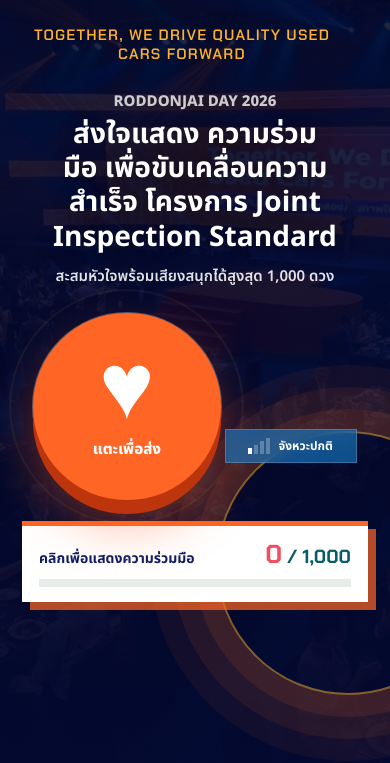
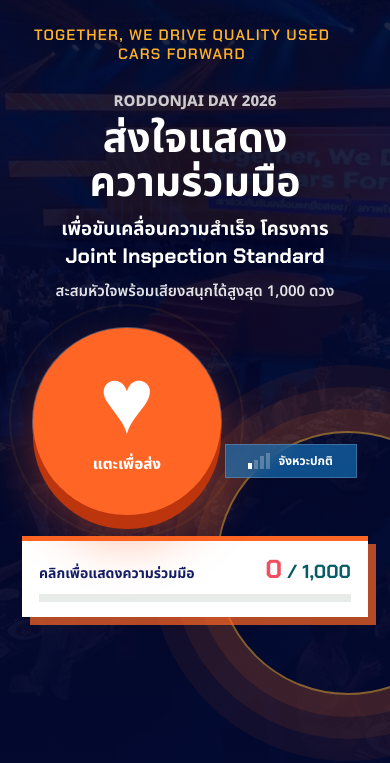
Before and after one commit to Noboyband/chatgpt-roddonjaiday2026, a website: page play.html in a window 390 px wide. Shown: the part 81-844 px from the top of the page. Drawn offline with Linux system fonts and the light colour scheme.

Commit message:
Match mobile activity title layout

```diff
--- a/play.html
+++ b/play.html
@@ -18,9 +18,10 @@
     </header>
 
     <section class="play-content">
-      <p class="event-theme-line">TOGETHER, WE DRIVE QUALITY USED CARS FORWARD</p>
+      <p class="event-theme-line">TOGETHER, WE DRIVE QUALITY USED<br>CARS FORWARD</p>
       <p class="eyebrow">RODDONJAI DAY 2026</p>
-      <h1 class="collaboration-title">ส่งใจแสดง ความร่วมมือ เพื่อขับเคลื่อนความสำเร็จ โครงการ Joint Inspection Standard</h1>
+      <h1 class="collaboration-title">ส่งใจแสดง<br>ความร่วมมือ</h1>
+      <h2 class="project-title">เพื่อขับเคลื่อนความสำเร็จ โครงการ<br><span>Joint Inspection Standard</span></h2>
       <p>สะสมหัวใจพร้อมเสียงสนุกได้สูงสุด 1,000 ดวง</p>
 
       <button id="heart-button" class="heart-button" aria-label="ส่งหัวใจ">
--- a/public/style.css
+++ b/public/style.css
@@ -301,9 +301,24 @@
   width: min(100%, 430px);
   margin-left: auto;
   margin-right: auto;
-  font-size: clamp(25px, 7.2vw, 38px);
-  line-height: 1.22;
-  text-wrap: balance;
+  font-size: clamp(36px, 10.5vw, 52px);
+  line-height: 1.08;
+}
+
+.project-title {
+  width: min(100%, 440px);
+  margin: 11px auto 0;
+  color: #fff;
+  font-size: clamp(17px, 4.8vw, 24px);
+  line-height: 1.32;
+  letter-spacing: 0;
+  text-align: center;
+  text-shadow: 0 3px 18px rgba(0, 0, 0, .35);
+}
+
+.project-title span {
+  font-family: "Chakra Petch", "Noto Sans Thai", sans-serif;
+  font-size: 1.12em;
 }
 
 .play-content > p:not(.eyebrow):not(.status):not(.event-theme-line) {
@@ -342,7 +357,7 @@
 }
 
 @media (max-width: 560px) {
-  .play-content h1 { font-size: clamp(25px, 7.2vw, 34px); }
+  .play-content h1 { font-size: clamp(36px, 10.5vw, 46px); }
   .heart-button { width: min(48vw, 200px); }
   .speed-level { margin-top: 22px; }
   .mini-logo { width: 108px; }
--- a/style.css
+++ b/style.css
@@ -301,9 +301,24 @@
   width: min(100%, 430px);
   margin-left: auto;
   margin-right: auto;
-  font-size: clamp(25px, 7.2vw, 38px);
-  line-height: 1.22;
-  text-wrap: balance;
+  font-size: clamp(36px, 10.5vw, 52px);
+  line-height: 1.08;
+}
+
+.project-title {
+  width: min(100%, 440px);
+  margin: 11px auto 0;
+  color: #fff;
+  font-size: clamp(17px, 4.8vw, 24px);
+  line-height: 1.32;
+  letter-spacing: 0;
+  text-align: center;
+  text-shadow: 0 3px 18px rgba(0, 0, 0, .35);
+}
+
+.project-title span {
+  font-family: "Chakra Petch", "Noto Sans Thai", sans-serif;
+  font-size: 1.12em;
 }
 
 .play-content > p:not(.eyebrow):not(.status):not(.event-theme-line) {
@@ -342,7 +357,7 @@
 }
 
 @media (max-width: 560px) {
-  .play-content h1 { font-size: clamp(25px, 7.2vw, 34px); }
+  .play-content h1 { font-size: clamp(36px, 10.5vw, 46px); }
   .heart-button { width: min(48vw, 200px); }
   .speed-level { margin-top: 22px; }
   .mini-logo { width: 108px; }
```
Also changed, not shown: public/play.html (+3 -2 lines).
